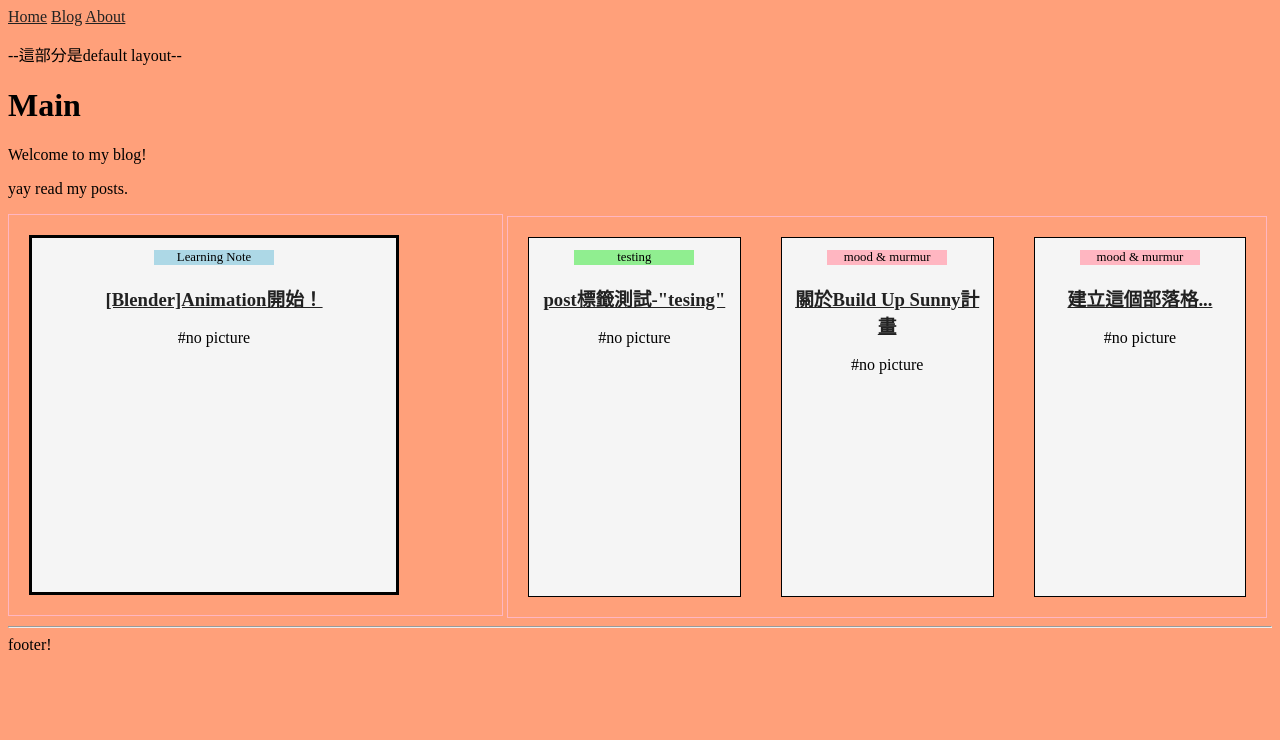
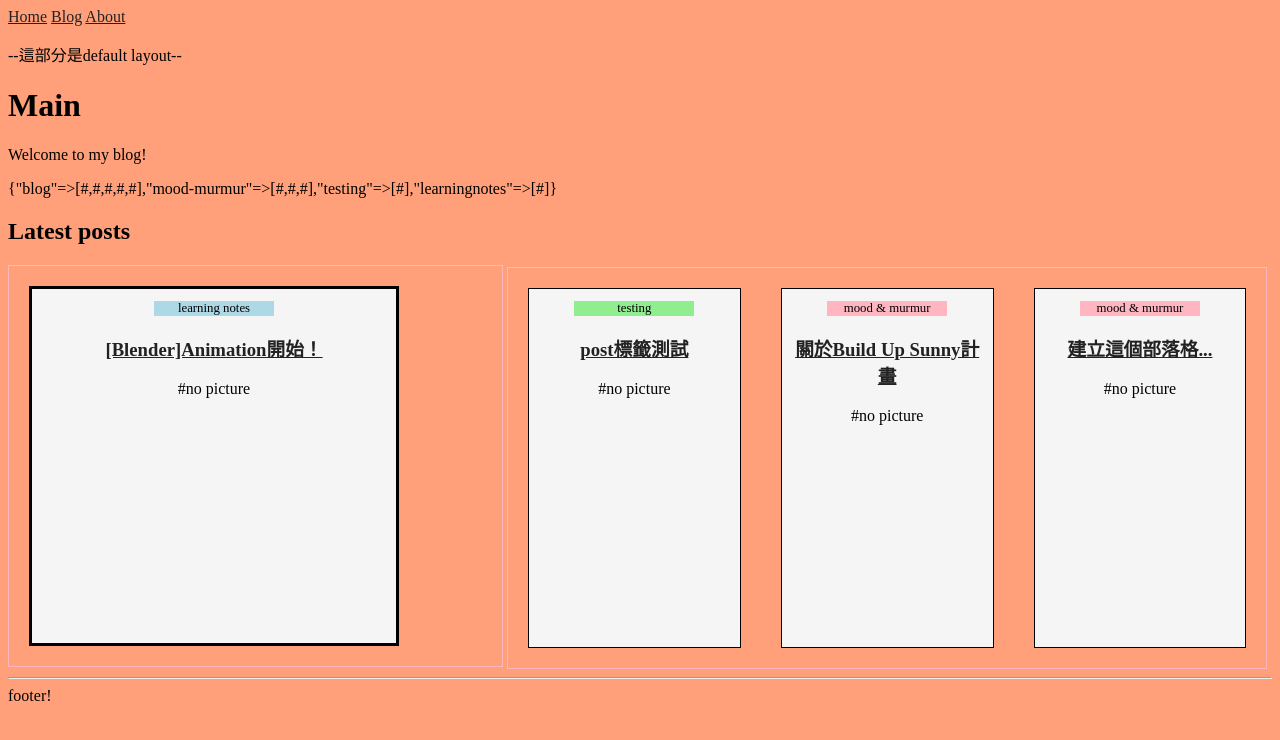
Before and after one commit to shu-han-yang/SunnyAnimate, a Jekyll site: the page built from index.html, in a window 1280 px wide. Shown: the top 740 px of the page. Built offline with Jekyll 4.4.1, drawn with Linux system fonts in a browser that asks for light colours.

Commit message:
update
revise catergory tags names.
(use 'remove' and 'replace' to revise the strings)

add responsive styles.

```diff
--- a/_layouts/default.html
+++ b/_layouts/default.html
@@ -6,11 +6,13 @@
     <link rel="stylesheet" type="text/css" href="{{'styles.css' | relative_url }}">
   </head>
   <body id="{{page.layout}}">
+    <div class="menu">
       <nav>
         <a href="{{'index.html' | relative_url }}">Home</a>
         <a href="{{'blog' | relative_url }}">Blog</a>
         <a href="{{'about.html' | relative_url }}">About</a>
       </nav>
+    </div>
       <p>--這部分是default layout--</p>
 
       {{ content }} <!--liquid(jekyll使用語言之一)-->
--- a/_layouts/post.html
+++ b/_layouts/post.html
@@ -7,7 +7,7 @@
     <div class="post_container">
         <div class="post_container_top"> post_container_top</div>
         <div class="head_container">
-            <p class="tag_{{ page.category_code }}">{{ page.category }}</p>
+            <p class="tag_{{ page.category | remove: " " | replace:"&","-" }}">{{ page.category }}</p>
             <h1>{{ page.title }} </h1>
             <h6>{{ page.date | date_to_long_string}} </h6>
 
--- a/blog/index.html
+++ b/blog/index.html
@@ -10,7 +10,7 @@
 <div class="thumbnail_container_all">
         {% for post in site.posts limit:10 %}
             <div class="thumbnail">
-                <p class="tag_{{ post.category_code }}">{{ post.category }}</p>
+                <p class="tag_{{ post.category | remove: " " | replace:"&","-" }}">{{ post.category }}</p>
                 <h3><a href="{{ post.url | relative_url }}">{{ post.title }}</a></h3>
                 {% if post.thumbnail %}
                     <img src="{{ post.thumbnail | relative_url }}"/>
--- a/index.html
+++ b/index.html
@@ -6,13 +6,14 @@
 <h1>Main</h1>
 <p>Welcome to my blog!</p>
 
-<p>yay read my posts.</p>
+<p>{{ site.categories | remove: " " | replace:"&","-" }}</p>
 
 <div class="content_section">
+    <h2>Latest posts</h2>
     <div class="thumbnail_container_left">
         {% for post in site.posts limit:1 %}
             <div class="thumbnail_highlight">
-                <p class="tag_{{ post.category_code }}">{{ post.category }}</p>
+                <p class="tag_{{ post.category | remove: " " | replace:"&","-" }}">{{ post.category }}</p>
                 <h3><a href="{{ post.url | relative_url }}">{{ post.title }}</a></h3>
                 {% if post.thumbnail %}
                     <img src="{{ post.thumbnail | relative_url }}"/>
@@ -23,9 +24,9 @@
         {% endfor %}
     </div>
     <div class="thumbnail_container_right">
-        {% for post in site.posts limit:3 offset:continue %}
+        {% for post in site.posts limit:3 offset:continue %} <!--offset:continue 從上一個斷開的地方開始-->
             <div class="thumbnail">
-                <p class="tag_{{ post.category_code }}">{{ post.category }}</p>
+                <p class="tag_{{ post.category | remove: " " | replace:"&","-" }}">{{ post.category }}</p>
                 <h3><a href="{{ post.url | relative_url }}">{{ post.title }}</a></h3>
                 {% if post.thumbnail %}
                     <img src="{{ post.thumbnail | relative_url }}"/>
@@ -34,6 +35,5 @@
                 {% endif %}
             </div>
         {% endfor %}
-
     </div>
 </div>
--- a/styles.css
+++ b/styles.css
@@ -27,9 +27,7 @@
 
 /* 'Home' posts section */
 
-
 .content_section{
-
 }
 
 .thumbnail_container_left, .thumbnail_container_right{
@@ -79,6 +77,16 @@
 }
 
 
+@media only screen and (max-width: 620px) {
+      /* For mobile phones: */
+    .thumbnail_container_left, .thumbnail_container_right .thumbnail .thumbnail_highlight{
+   width: 100%;
+    }
+}
+
+
+
+
 /* 'Blog' */
 
 .thumbnail_container_all{
@@ -90,50 +98,50 @@
 
 
 
-/* 'category tags' styles */
+/* Posts' category tags & styles */
 
-#default .tag_LN, #default .tag_TS, #default .tag_MM{
+#default .tag_learningnotes, #default .tag_testing, #default .tag_mood-murmur{
     display: block;
     margin: auto;
     font-size: 0.8em;
     text-align: center;
 }
 
-#default .tag_LN{
+#default .tag_learningnotes{
     width: 120px;
     background-color: lightblue;
 }
 
-#default .tag_TS{
+#default .tag_testing{
     width: 120px;
     background-color: lightgreen;
 }
 
-#default .tag_MM{
+#default .tag_mood-murmur{
     width: 120px;
     background-color: lightpink;
 }
 
 
-#post .tag_LN, #post .tag_TS, #post .tag_MM{
+#post .tag_learningnotes, #post .tag_testing, #post .tag_mood-murmur{
     font-size: 0.9em;
     text-align: center;
 }
 
-#post .tag_LN{
+#post .tag_learningnotes{
     color: lightblue;
 }
-#post .tag_TS{
+#post .tag_testing{
     color: lightgreen;
 }
 
-#post .tag_MM{
+#post .tag_mood-murmur{
     color: lightcoral;
 }
 
 
 
-/*-------'post' layout-------*/
+/*-------Layout: 'post'-------*/
 
 .all_content {
     position: relative;
```
Also changed, not shown: blog/learning notes/_posts/2024-08-17-[Blender]Animation開始.md (renamed from _posts/2024-08-17-1-[Blender]Animation開始.md, +2 -1 lines), blog/testing/_posts/2024-08-17-[testing]標籤testing.md (renamed from _posts/2024-08-17-0-[testing]標籤testing.md, +2 -1 lines), blog/mood & murmur/_posts/2024-06-29-Racecorce.md (renamed from _posts/2024-06-29-Racecorce.md), blog/mood & murmur/_posts/2024-07-28-建立這個部落格.md (renamed from _posts/2024-07-28-建立這個部落格.md), blog/mood & murmur/_posts/2024-08-06-關於Build Up Sunny計畫.md (renamed from _posts/2024-08-06-關於Build Up Sunny計畫.md), blog/template.md (renamed from _posts/template.md), 9 other files.
